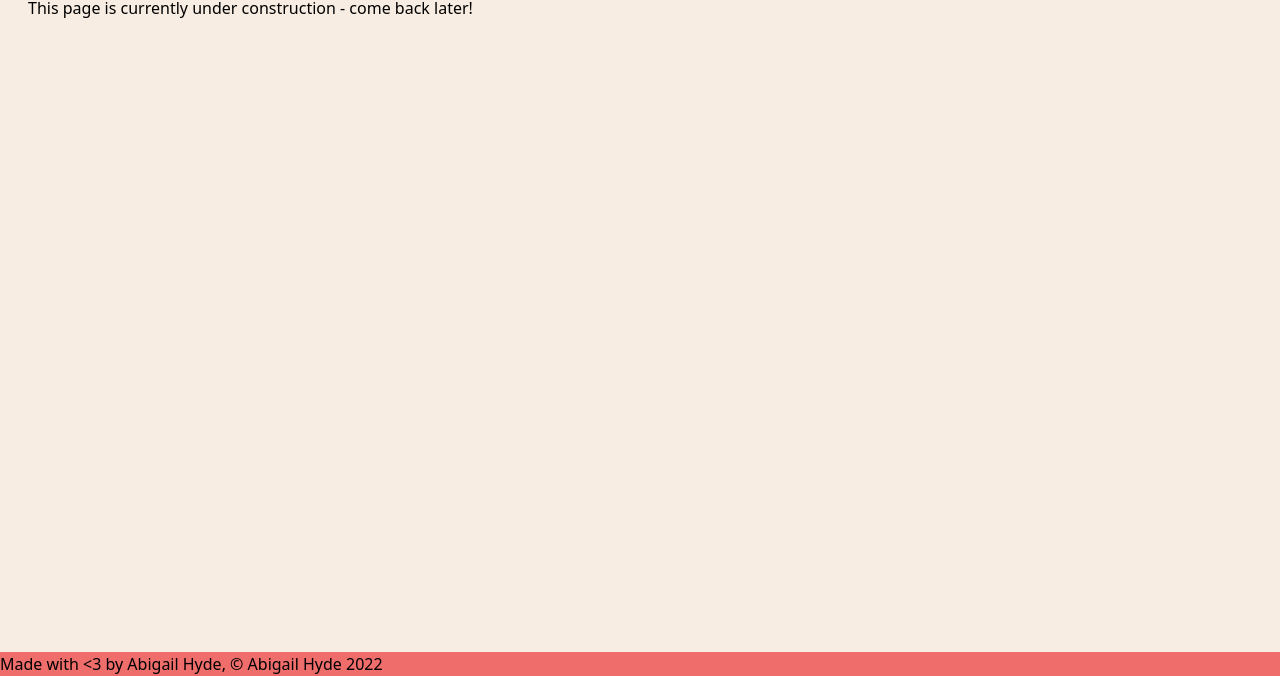
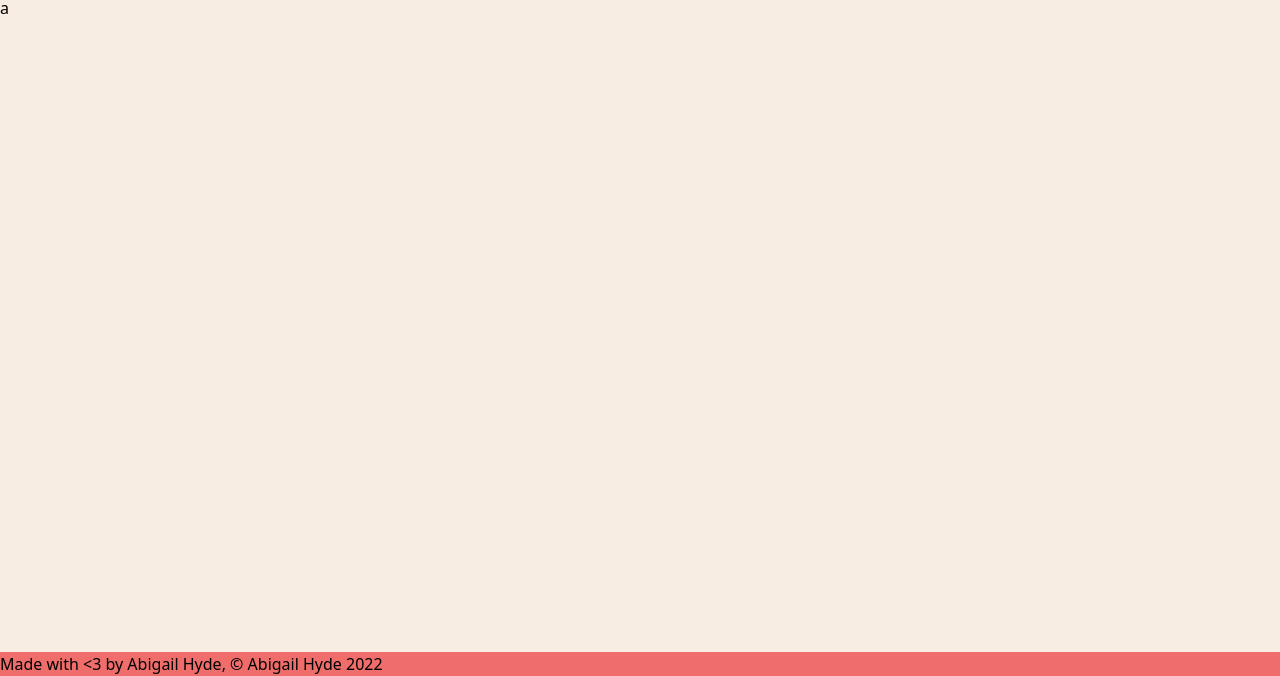
Before and after one commit to abigailhyde/oldsite, a website: page skills.html in a window 1280 px wide. Shown: the part 124-800 px from the top of the page. Drawn offline with Linux system fonts and the light colour scheme.

Commit message:
Will this break it???

```diff
--- a/skills.html
+++ b/skills.html
@@ -29,9 +29,8 @@
 
         <main class="flex-grow">
 
-        <p class="px-7">
-                This page is currently under construction - come back later!
-            </p>
+            <p>a</p>
+
         </main>
 
         <footer class="bg-darkpink">
```
Also changed, not shown: index.html (+1 -0 lines), output.css.
